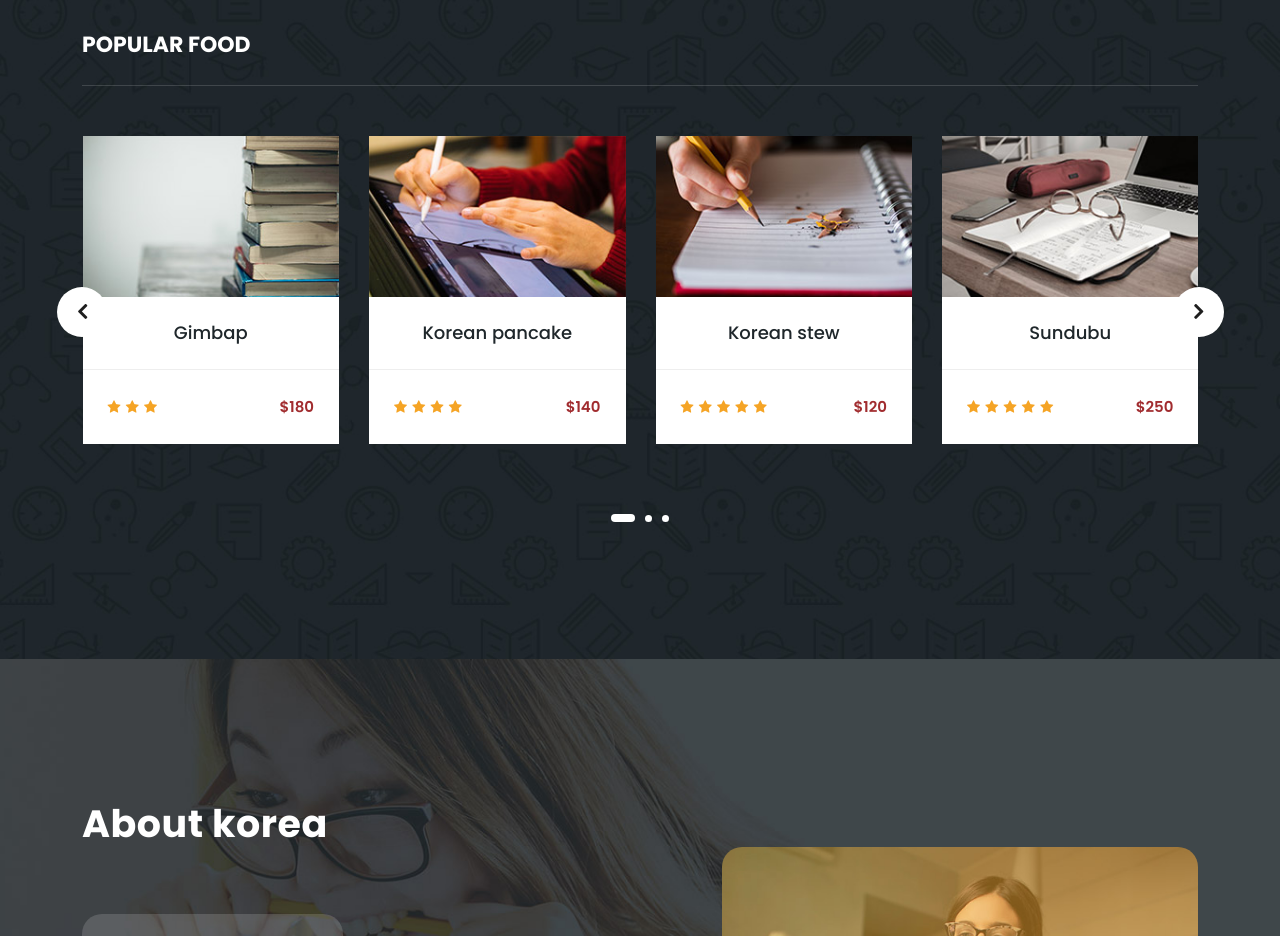
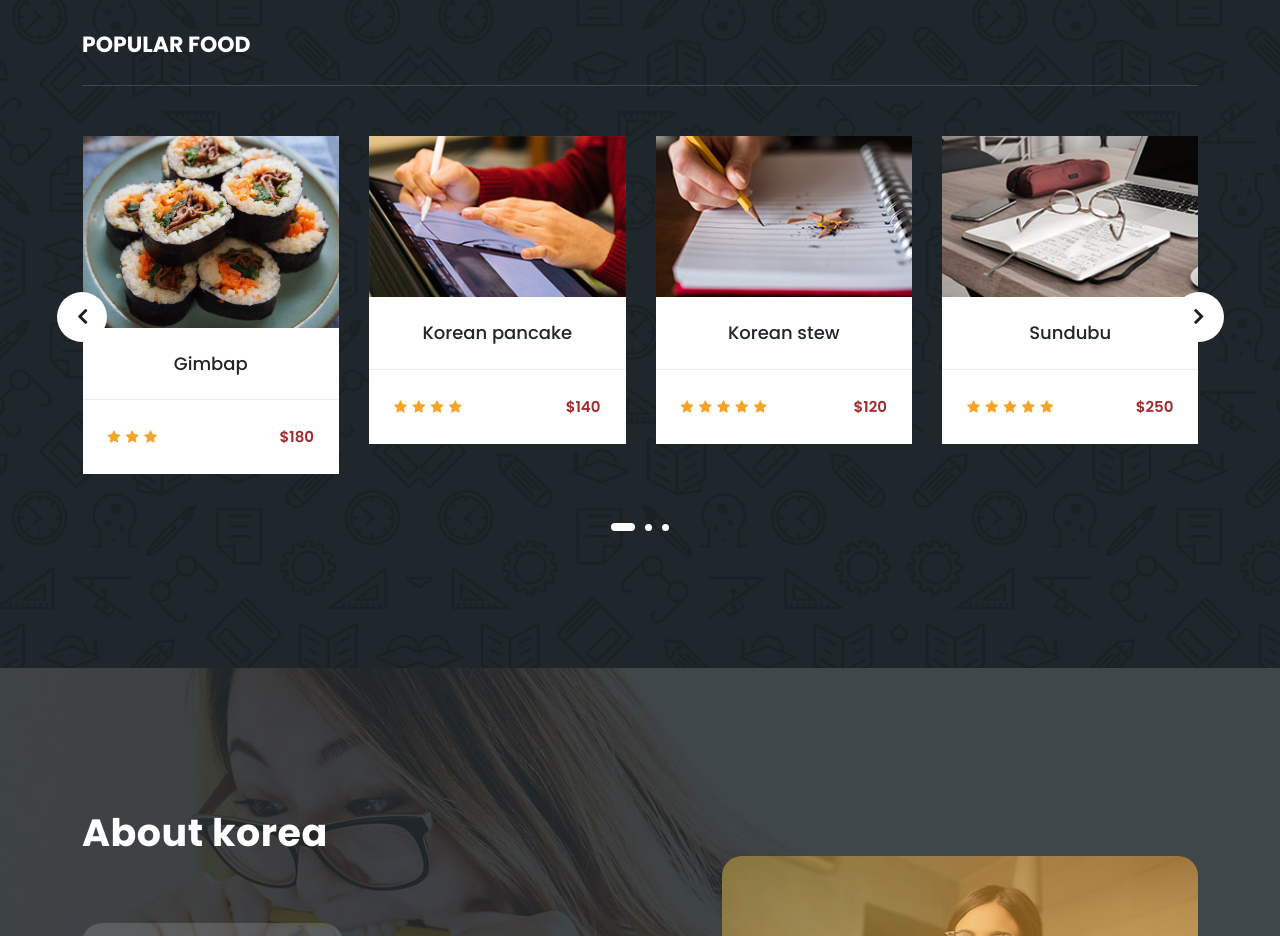
Before and after one commit to swunana/web, a plain HTML site: page index.html in a window 1280 px wide. Shown: the part 3060-3996 px from the top of the page. Drawn offline with nearby package versions, Linux system fonts and the light colour scheme.

Commit message:
Update index.html

```diff
--- a/index.html
+++ b/index.html
@@ -398,7 +398,7 @@ https://templatemo.com/tm-569-edu-meeting
               </div>
             </div>
             <div class="item">
-              <img src="assets/images/course-02.jpg" alt="Course Two">
+              <img src="assets/images/キムパ.jpg" alt="Course Two">
               <div class="down-content">
                 <h4>Gimbap</h4>
                 <div class="info">
```
